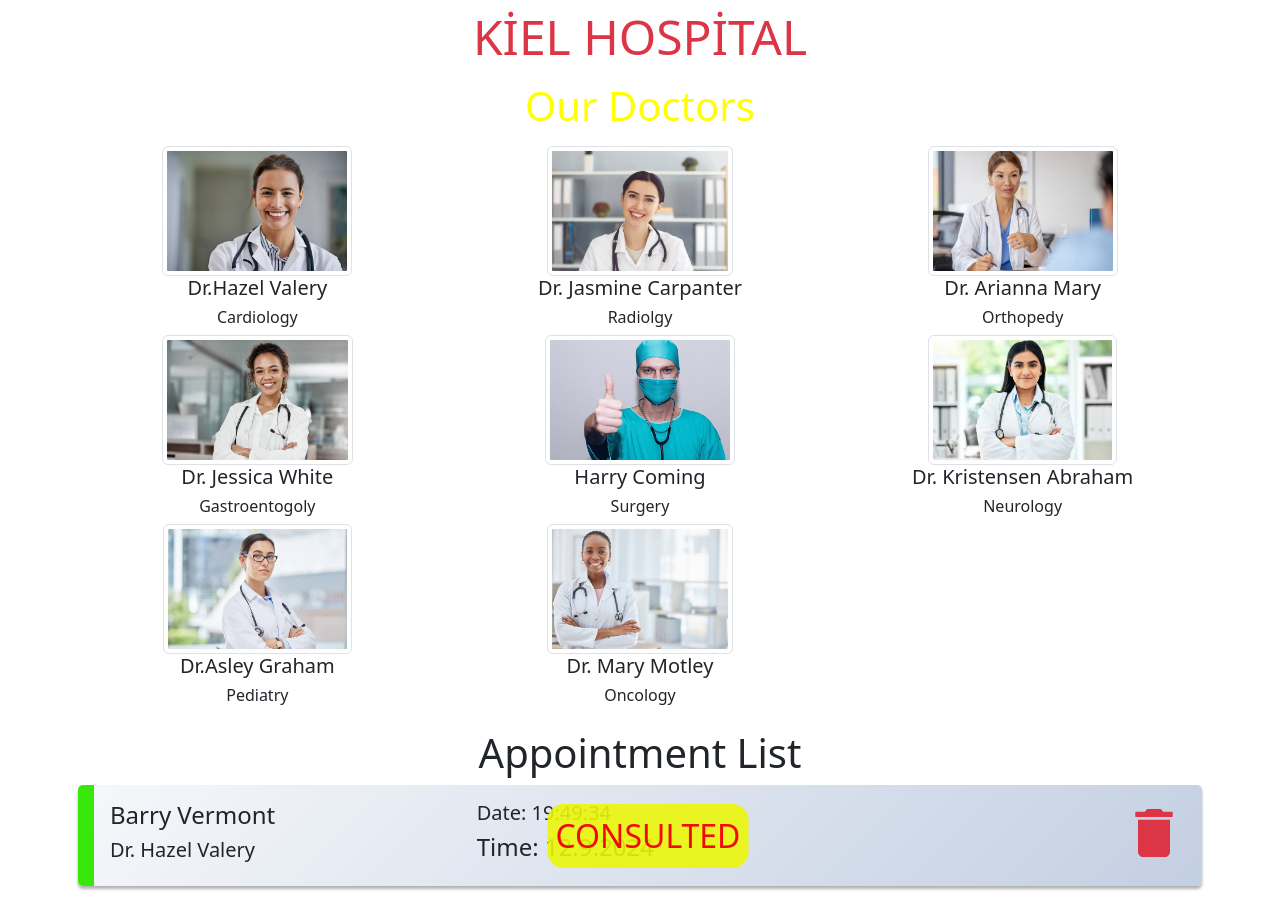
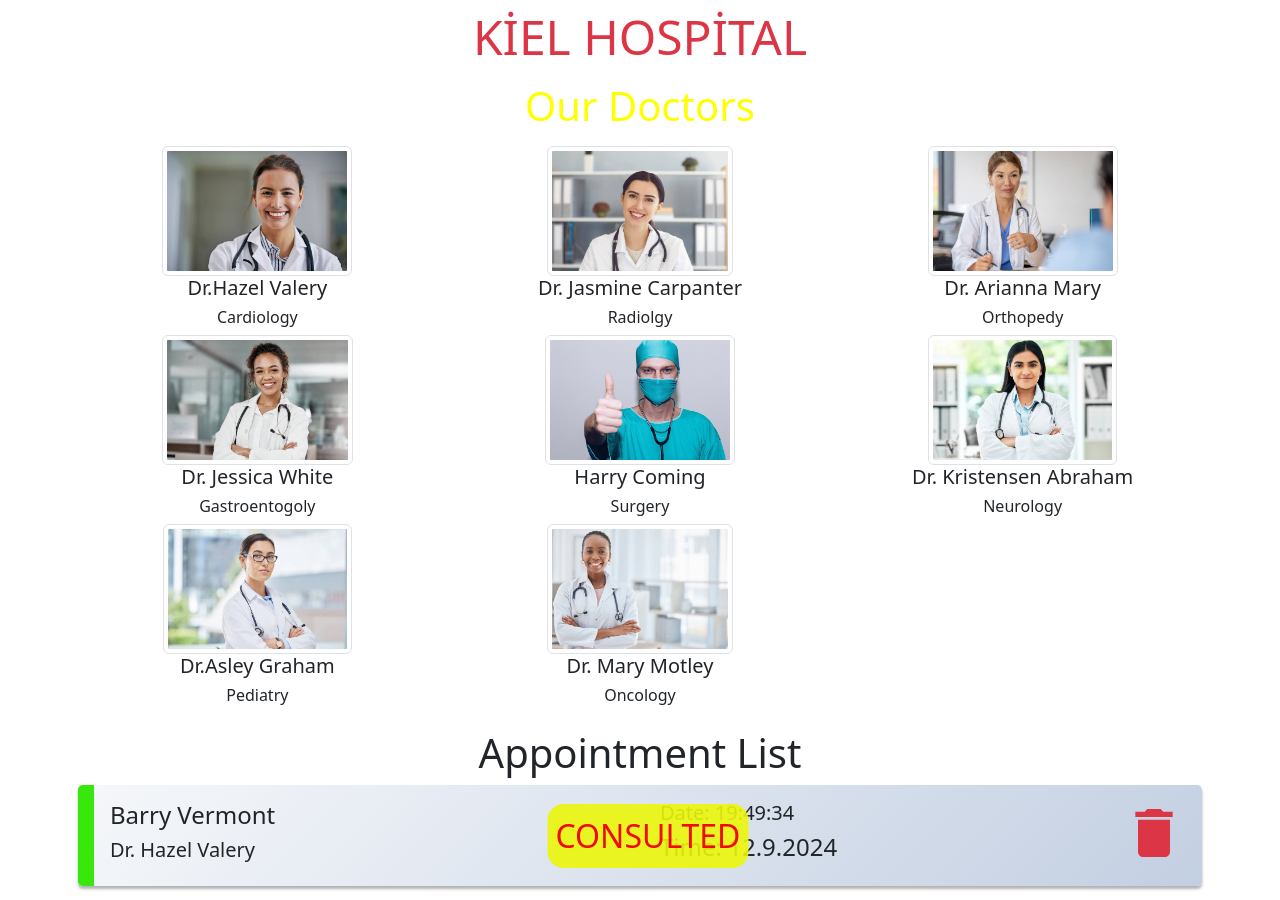
Before and after one commit to agpaknazli/react-appointment-app, a React (Create React App) app: page / in a window 1280 px wide. Shown: the top 900 px of the page. Built offline with nearby package versions, Linux system fonts and the light colour scheme.

Commit message:
handleAdd

```diff
--- a/src/components/AppointmentList.jsx
+++ b/src/components/AppointmentList.jsx
@@ -13,7 +13,7 @@ const AppointmentList = ({appointments}) => {
 {appointments.map(({id,patient,consulted,doctor,day})=>(
   <div className={consulted ? "appointments consulted" :'appointments'}>
     <Row className='justify-content-between alings-items-center'>
-      <Col>
+      <Col md={6}>
       <h4>{patient}</h4>
       <h5>{doctor}</h5>
       </Col>
--- a/src/pages/Home.jsx
+++ b/src/pages/Home.jsx
@@ -3,14 +3,17 @@ import AppointmentList from '../components/AppointmentList';
 import Doctors from '../components/Doctors';
 import {appointmentData} from '../helpers/data';
 const Home = () => {
-const[appointments,setAppointments]=useState(appointmentData)
+const[appointments,setAppointments]=useState(appointmentData);
+const handleAdd=(newAppointment)=>{
+  setAppointments([...appointments,newAppointment])
+};
 
   return (
    <main className='text-center mt-2'>
 
    <h1 className='display-5 text-danger'>KİEL HOSPİTAL</h1>
 
-<Doctors/>
+<Doctors handleAdd={handleAdd}/>
 
 <AppointmentList appointments={appointments}/>
 
```
